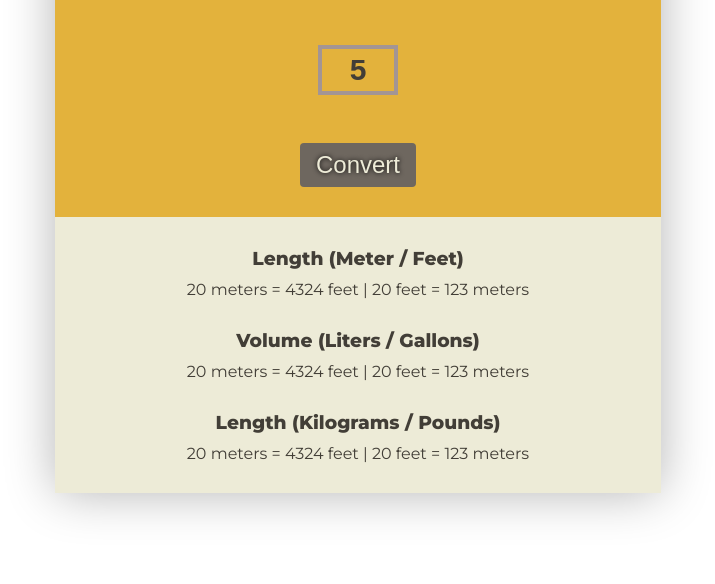
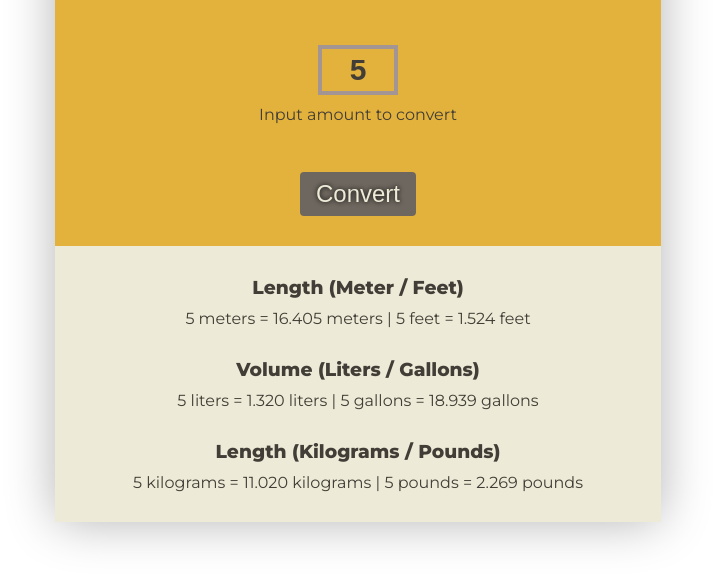
Before and after one commit to abdullah-turgut/unit-coverter, a plain HTML site: page index.html in a window 1280 px wide. Both pictures are taken after typing "5" into the empty fields and a click on the button "Convert". Shown: the part 122-706 px from the top of the page, without its empty margins (282-997 px from the left). Drawn offline with Linux system fonts and the light colour scheme.

Commit message:
js codes
js codes create
inputs element add

```diff
--- a/index.html
+++ b/index.html
@@ -17,22 +17,26 @@
     <div class="container">
       <div id="input-field">
         <h1 id="title">Metric/Imperial Unit Conversion</h1>
-        <input type="number" name="" id="input-number" />
+        <div id="inputs">
+          <input type="number" name="" id="input-number" />
+          <label for="input-number">Input amount to convert</label>
+        </div>
+
         <button id="convert-btn">Convert</button>
       </div>
 
       <ul id="units-list">
         <li class="unit" id="unit-length">
           <h3 class="unit-title">Length (Meter / Feet)</h3>
-          <p class="conversion">20 meters = 4324 feet | 20 feet = 123 meters</p>
+          <p class="conversion"></p>
         </li>
         <li class="unit" id="unit-volume">
           <h3 class="unit-title">Volume (Liters / Gallons)</h3>
-          <p class="conversion">20 meters = 4324 feet | 20 feet = 123 meters</p>
+          <p class="conversion"></p>
         </li>
         <li class="unit" id="unit-mass">
           <h3 class="unit-title">Length (Kilograms / Pounds)</h3>
-          <p class="conversion">20 meters = 4324 feet | 20 feet = 123 meters</p>
+          <p class="conversion"></p>
         </li>
       </ul>
     </div>
--- a/script.js
+++ b/script.js
@@ -0,0 +1,28 @@
+/*
+1 meter = 3.281 feet
+1 liter = 0.264 gallon
+1 kilogram = 2.204 pound
+*/
+
+const inputNum = document.querySelector('#input-number');
+const btnConvert = document.querySelector('#convert-btn');
+const ulList = document.querySelectorAll('.conversion');
+
+const unitArr = [3.281, 0.264, 2.204];
+const desc = [
+  ['meters', 'feet'],
+  ['liters', 'gallons'],
+  ['kilograms', 'pounds'],
+];
+
+btnConvert.addEventListener('click', () => {
+  let num = Number(inputNum.value);
+  ulList.forEach(
+    (p, index) =>
+      (p.textContent = `${num} ${desc[index][0]} = ${(
+        num * unitArr[index]
+      ).toFixed(3)} ${desc[index][0]}  |  ${num} ${desc[index][1]} = ${(
+        num / unitArr[index]
+      ).toFixed(3)} ${desc[index][1]}`)
+  );
+});
--- a/style.css
+++ b/style.css
@@ -51,6 +51,14 @@ input::-webkit-inner-spin-button {
   display: none;
 }
 
+#inputs {
+  display: flex;
+  flex-direction: column;
+  justify-content: center;
+  align-items: center;
+  row-gap: 10px;
+}
+
 #convert-btn {
   font-size: 24px;
   padding: 8px 16px;
```
